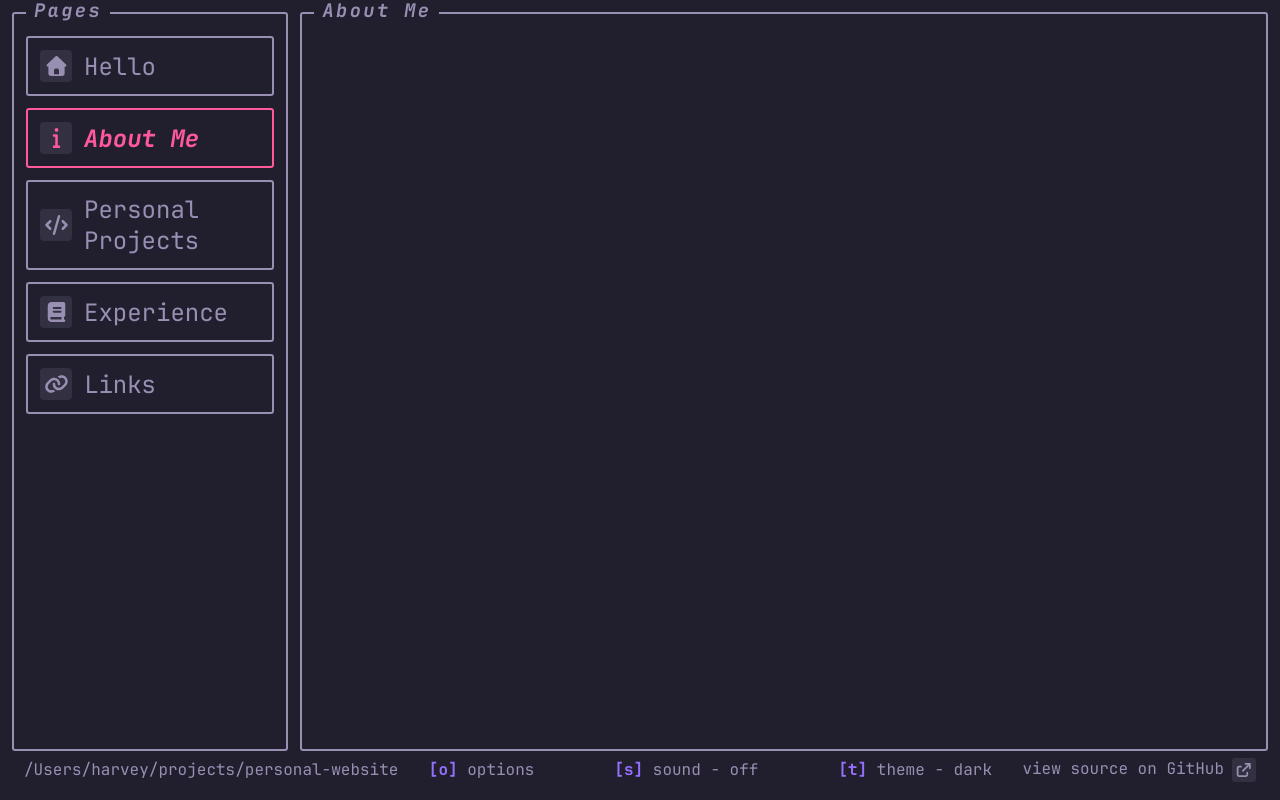
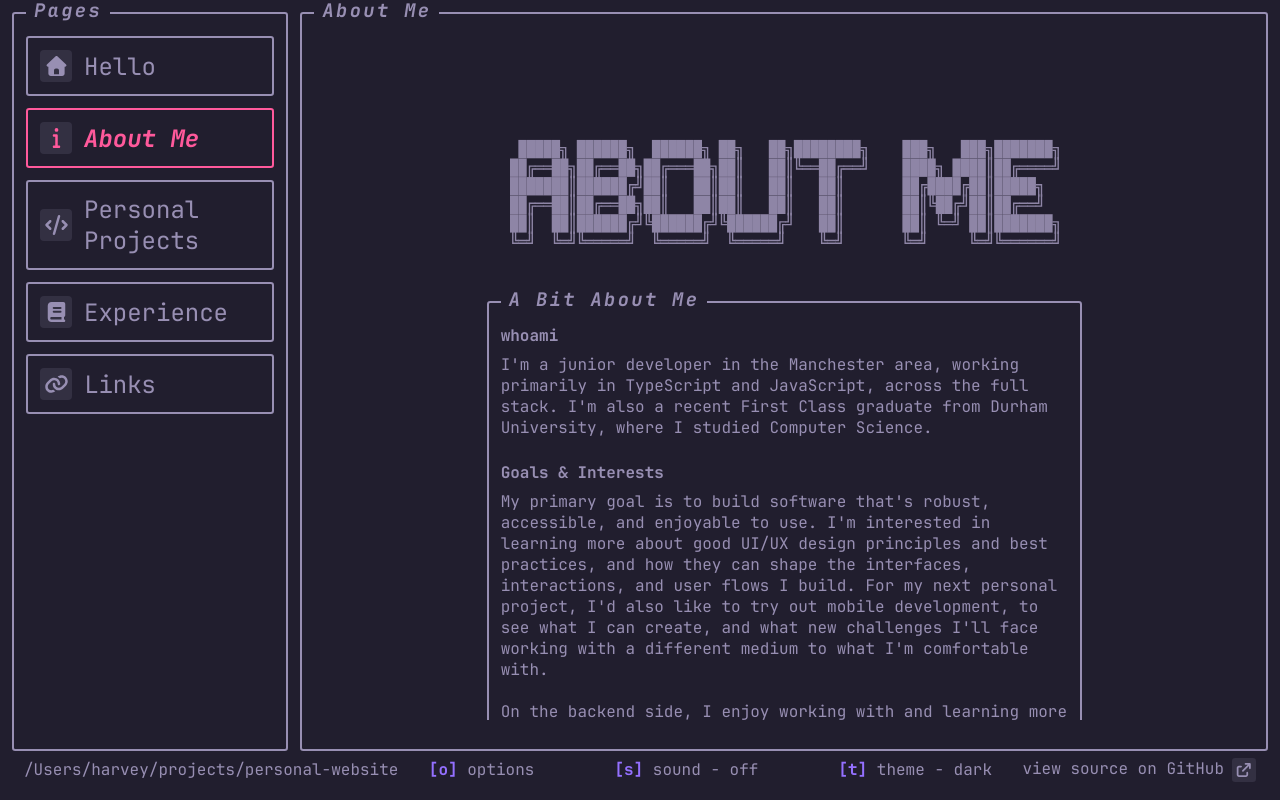
Before and after one commit to harveybalaam/personal-website, a React (Vite) app: page /about in a window 1280 px wide. Built offline with nearby package versions, Linux system fonts and the light colour scheme.

Commit message:
feat: about page content

```diff
--- /dev/null
+++ b/src/pages/About/About.css
@@ -0,0 +1,32 @@
+.about-page {
+  display: flex;
+  flex-direction: column;
+}
+
+.about-title {
+  margin-top: 10vh;
+  margin-bottom: 5vh;
+}
+
+.about-title > img {
+  width: auto;
+  height: 8rem;
+  max-width: 60%;
+}
+
+.about-body {
+  display: flex;
+  flex-direction: column;
+  width: 65%;
+  align-self: center;
+}
+
+.about-body .container-content {
+  display: flex;
+  flex-direction: column;
+  gap: 1.5rem;
+}
+
+h4.about-subheading {
+  margin: 0 0 0.5rem 0;
+}
--- a/src/pages/About/index.tsx
+++ b/src/pages/About/index.tsx
@@ -1,3 +1,57 @@
+import Container from "../../components/Container";
+import aboutTitle from "../../assets/images/about-title.svg";
+import "./About.css";
+
 export default function About() {
-  return <></>;
+  return (
+    <div className="page-content-wrapper about-page">
+      <div className="about-title centered">
+        <img
+          src={aboutTitle}
+          alt="ASCII art page title which reads 'About Me'"
+        />
+      </div>
+      <div className="about-body">
+        <Container title="A Bit About Me">
+          <div>
+            <h4 className="about-subheading">whoami</h4>
+            <p>
+              I'm a junior developer in the Manchester area, working primarily
+              in TypeScript and JavaScript, across the full stack. I'm also a
+              recent First Class graduate from Durham University, where I
+              studied Computer Science.
+            </p>
+          </div>
+          <div>
+            <h4 className="about-subheading">Goals &amp; Interests</h4>
+            <p>
+              My primary goal is to build software that&apos;s robust,
+              accessible, and enjoyable to use. I&apos;m interested in learning
+              more about good UI/UX design principles and best practices, and
+              how they can shape the interfaces, interactions, and user flows I
+              build. For my next personal project, I&apos;d also like to try out
+              mobile development, to see what I can create, and what new
+              challenges I&apos;ll face working with a different medium to what
+              I&apos;m comfortable with.
+            </p>
+            <br />
+            <p>
+              On the backend side, I enjoy working with and learning more about
+              cloud infrastructure and cloud computing solutions, and would like
+              to build some of my own serverless services. As a part of this,
+              I&apos;m currently working towards the AWS Cloud Practitioner
+              certification.
+            </p>
+            <br />
+            <p>
+              I also enjoy learning about CI/CD processes, and am trying to
+              incorporate them more into my personal projects, such as by
+              setting up automated workflows via Actions in my GitHub
+              repositories.
+            </p>
+          </div>
+        </Container>
+      </div>
+    </div>
+  );
 }
```
Also changed, not shown: src/assets/images/about-title.svg (added).
